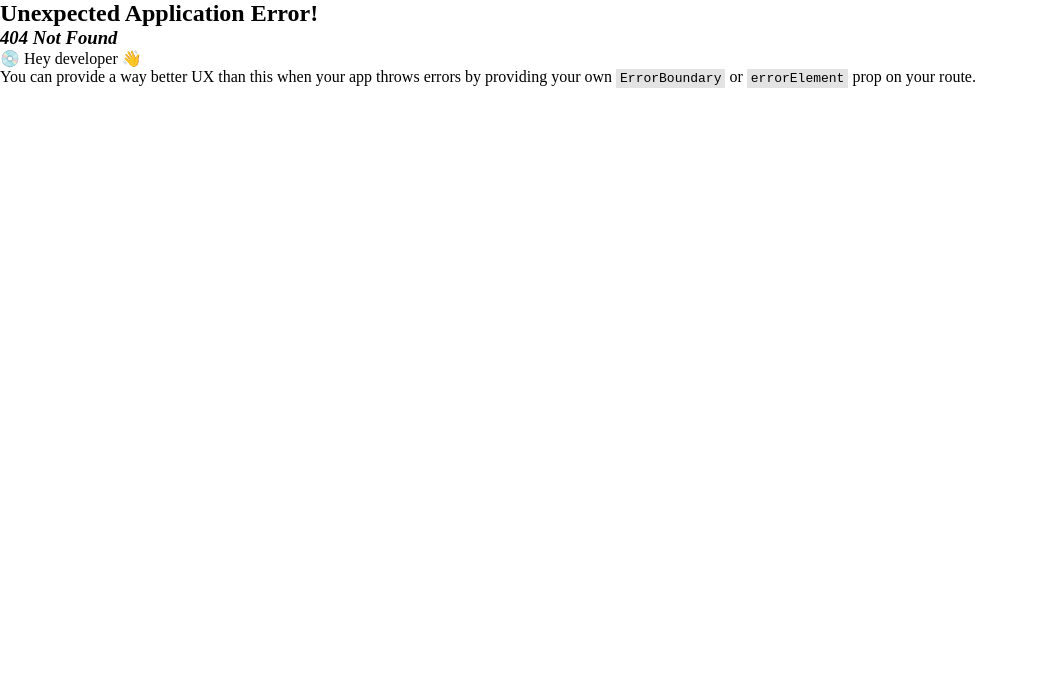
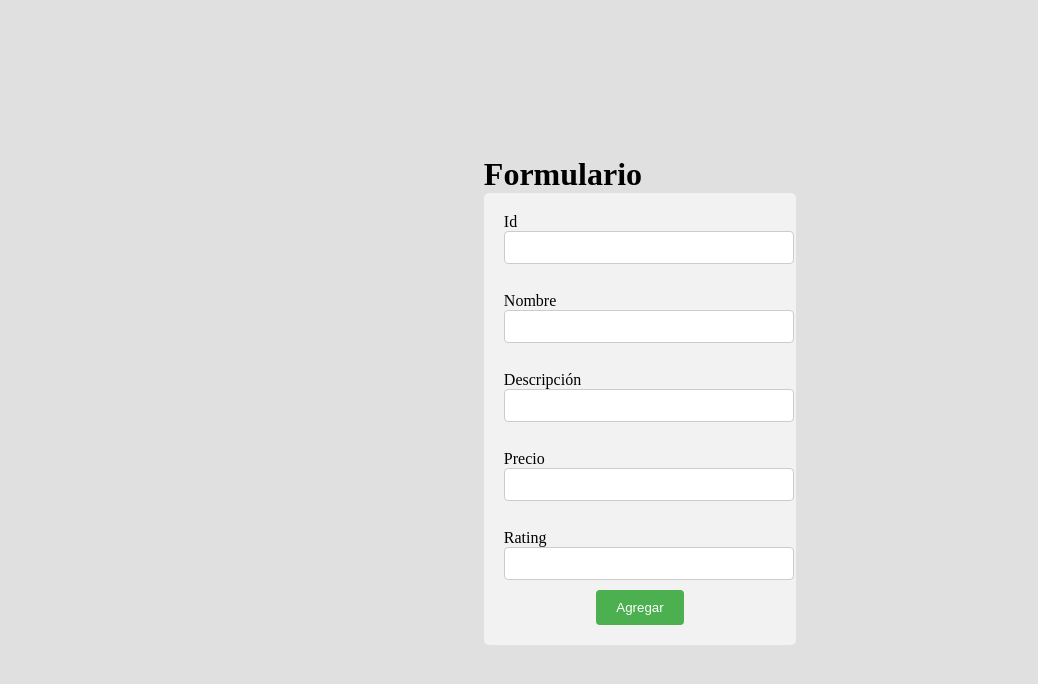
Before and after one commit to ItsChavesCR/TouristTreasures, a React (Vite) app: page /addplace in a window 1280 px wide. Before the commit this address had no page. Shown: the top 684 px of the page, without its empty margins (0-1038 px from the left). Built offline with nearby package versions, Linux system fonts and the light colour scheme.

Commit message:
form_add..

```diff
--- a/package.json
+++ b/package.json
@@ -14,6 +14,7 @@
     "match-sorter": "^6.3.4",
     "react": "^18.2.0",
     "react-dom": "^18.2.0",
+    "react-hook-form": "^7.51.4",
     "react-router-dom": "^6.23.0",
     "sort-by": "^1.2.0"
   },
--- /dev/null
+++ b/src/components/AddButton.tsx
@@ -0,0 +1,13 @@
+import React from 'react'
+import { Link } from 'react-router-dom'
+
+const AddButton = () => {
+  return (
+    <div>
+    <Link to={'/AddPlace'}>Add</Link>
+
+    </div>
+  )
+}
+
+export default AddButton
--- a/src/main.tsx
+++ b/src/main.tsx
@@ -6,6 +6,7 @@ import {
 } from "react-router-dom";
 import HomePage from './pages/HomePage.tsx';
 import CostaRicaPage from './pages/CostaRicaPage.tsx';
+import NewPlace from './pages/NewPlace.tsx';
 
 
 const router = createBrowserRouter([
@@ -18,6 +19,11 @@ const router = createBrowserRouter([
     element: <CostaRicaPage/>,
   },
 
+  {
+    path: "/addplace",
+    element: <NewPlace/>
+
+  }
 
 
 ]);
--- a/src/pages/HomePage.tsx
+++ b/src/pages/HomePage.tsx
@@ -1,3 +1,4 @@
+import AddButton from "../components/AddButton"
 import Footer from "../components/Footer"
 import Header from "../components/Header"
 import PlacesCard from "../components/PlacesCard"
@@ -7,6 +8,7 @@ const HomePage = () => {
   return (
       <>
       <Header/>
+      <AddButton/>
       <PlacesCard/>
       <Footer/>
       </>
--- /dev/null
+++ b/src/pages/NewPlace.tsx
@@ -0,0 +1,57 @@
+import React from 'react'
+import { useForm } from 'react-hook-form';
+import '../styles/NewPlace.css'
+
+const NewPlace = () => {
+  const { register, formState: { errors }, handleSubmit } = useForm();
+
+  const onSubmit = (data) => {
+    console.log(data);
+  }
+
+  return (
+    <>
+      <h1>Formulario</h1>
+      <div className='container_form'>
+        <form onSubmit={handleSubmit(onSubmit)}>
+          <div>
+            <label>Id</label>
+            <input type='text' {...register('Id')} readOnly />
+          </div>
+          <br />
+          <div>
+            <label>Nombre</label>
+            <input type='text' {...register('name')} />
+          </div>
+          <br />
+          <div>
+            <label>Descripción</label>
+            <input type='text' {...register('description')} />
+          </div>
+          <br />
+          <div>
+            <label>Precio</label>
+            <input type='text' {...register('price $')} />
+          </div>
+          <br />
+          <div>
+            <label>Rating</label>
+            <input
+              type="number"
+              {...register('rating', {
+                max: { value: 5, message: 'El rating no puede ser mayor a 5' },
+                min: { value: 0, message: 'El rating no puede ser menor a 0' },
+              })}
+            />
+            {errors.rating?.message && <p>{errors.rating?.message}</p>}
+          </div>
+          <div style={{ textAlign: 'center' }}>
+            <input type='submit' value='Agregar' />
+          </div>
+        </form>
+      </div>
+    </>
+  )
+}
+
+export default NewPlace
--- /dev/null
+++ b/src/styles/NewPlace.css
@@ -0,0 +1,44 @@
+/* Fondo del formulario */
+.container_form {
+    background-color: #f2f2f2;
+    padding: 20px;
+    border-radius: 5px;
+  }
+
+  /* Fondo del container */
+  body {
+    background-color: #e0e0e0;
+    display: flex;
+    justify-content: center;
+    align-items: center;
+    height: 100vh;
+    margin: 0;
+  }
+
+  /* Estilos adicionales */
+  form {
+    max-width: 400px;
+    margin: 0 auto;
+  }
+
+  input[type="text"],
+  input[type="number"] {
+    width: 100%;
+    padding: 8px;
+    margin-bottom: 10px;
+    border: 1px solid #ccc;
+    border-radius: 4px;
+  }
+
+  input[type="submit"] {
+    background-color: #4caf50;
+    color: white;
+    padding: 10px 20px;
+    border: none;
+    border-radius: 4px;
+    cursor: pointer;
+  }
+
+  input[type="submit"]:hover {
+    background-color: #45a049;
+  }
```
Also changed, not shown: 1 other file (tests, documents, lock files or other folders).
